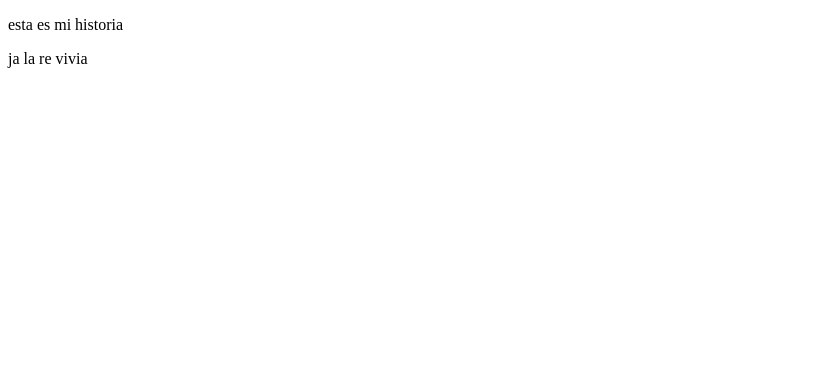
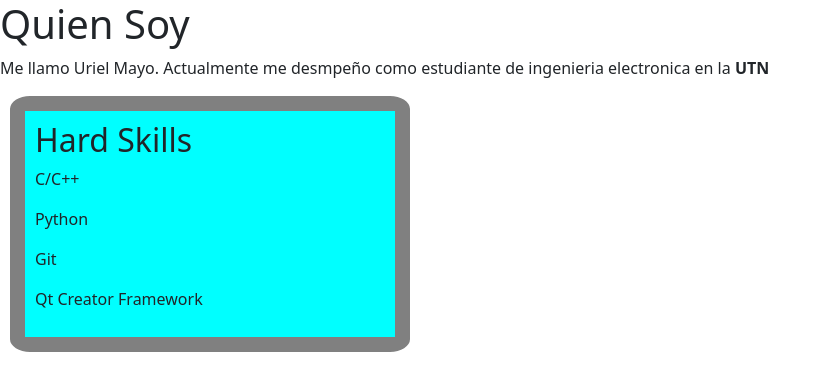
Before and after one commit to urielmayo/urielmayo.github.io, a plain HTML site: page index.html in a window 1280 px wide. Shown: the whole page, without its empty margins (0-830 px from the left). Drawn offline with nearby package versions, Linux system fonts and the light colour scheme.

Commit message:
adding bootstrap

```diff
--- /dev/null
+++ b/css/style.css
@@ -0,0 +1,20 @@
+body
+{
+    background: #ffffff;
+    color: #333;
+    text-align: left;
+    font-family: 'Courier New', Courier, monospace;
+    font-size: 16px;
+    margin: 0;
+    padding: 0;
+}
+
+#Skills{
+
+    width: 400px;
+    border: 15px solid gray;
+    border-radius: 5%;
+    padding: 10px;
+    margin: 10px;
+    background-color: aqua;
+}
--- a/index.html
+++ b/index.html
@@ -2,9 +2,22 @@
 <html>
     <head>
         <title>Hello World</title>
+        <link rel="stylesheet" href="css/style.css">
+        <link href="https://cdn.jsdelivr.net/npm/bootstrap@5.0.2/dist/css/bootstrap.min.css" rel="stylesheet" integrity="sha384-EVSTQN3/azprG1Anm3QDgpJLIm9Nao0Yz1ztcQTwFspd3yD65VohhpuuCOmLASjC" crossorigin="anonymous">
     </head>
     <body>
-        <p>esta es mi historia</p>
-        <p>ja la re vivia</p>
+        <div>
+            <h1>Quien Soy</h1>
+            <p>Me llamo Uriel Mayo. Actualmente me desmpeño como estudiante de ingenieria electronica en la <strong>UTN</strong></p>
+        </div>
+        <div id="Skills">
+            <h2>Hard Skills</h2>
+            <p>C/C++</p>
+            <p>Python</p>
+            <p>Git</p>
+            <p>Qt Creator Framework</p>
+
+
+        </div>
     </body>
 </html>
```
